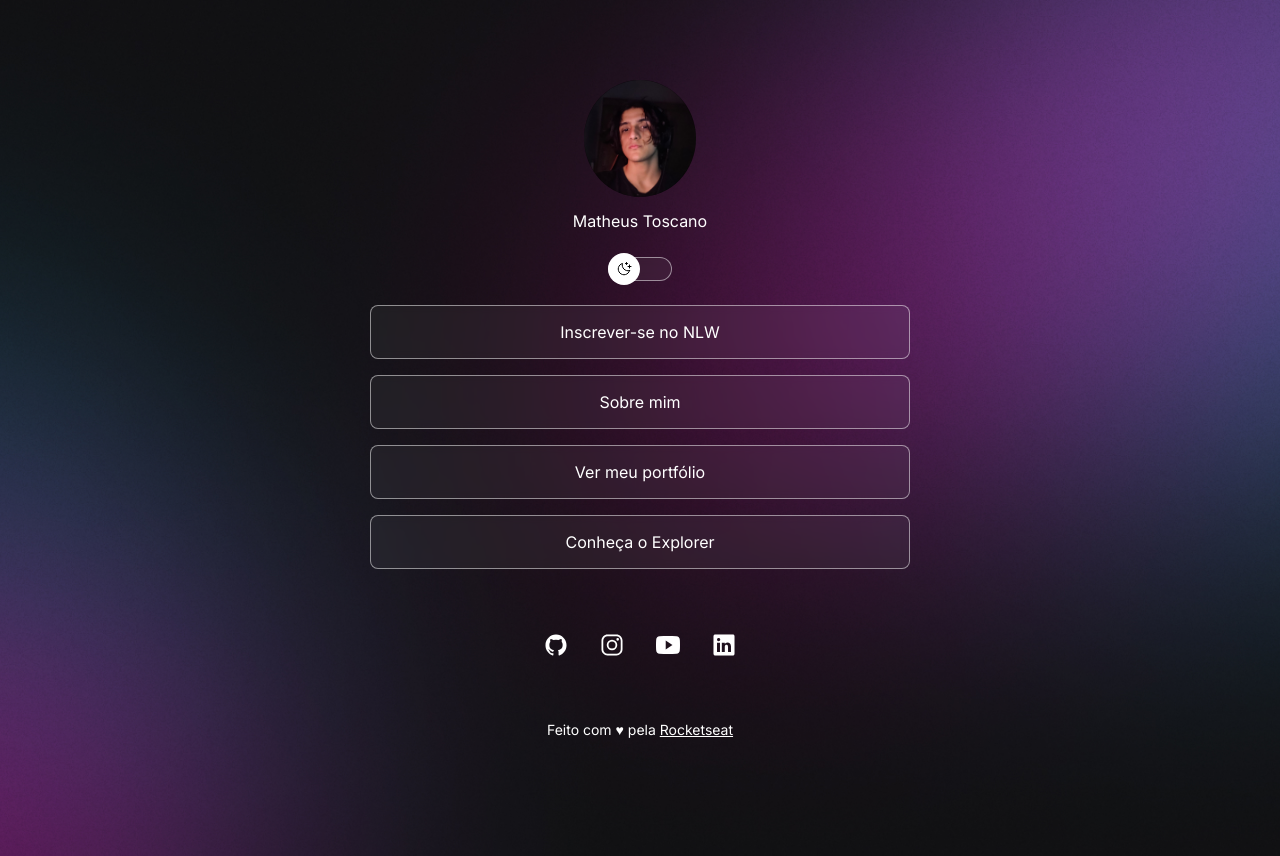
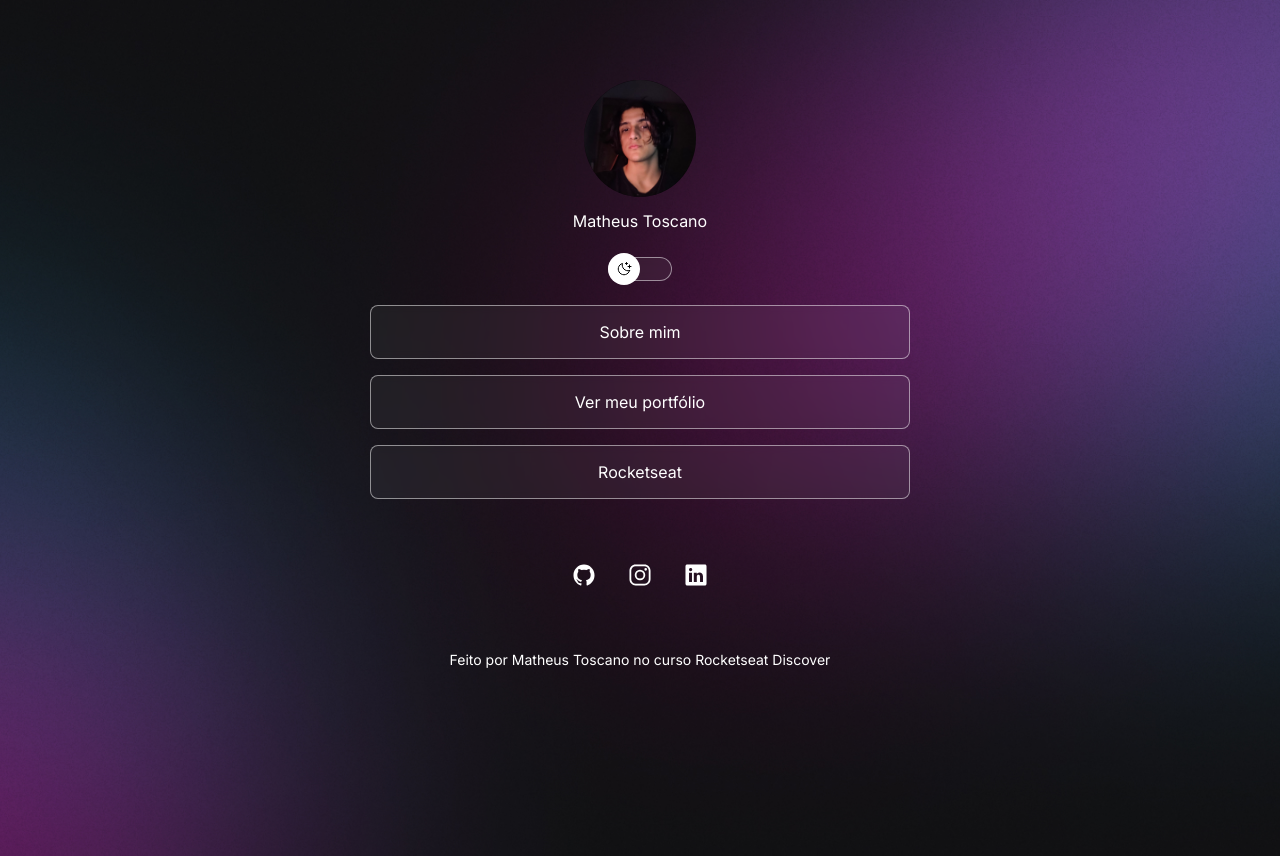
Before and after one commit to matheustoscano18/DevLinks, a plain HTML site: page index.html in a window 1280 px wide. Drawn offline with nearby package versions, Linux system fonts and the light colour scheme.

Commit message:
devlinks ultimo commit

```diff
--- a/index.html
+++ b/index.html
@@ -24,19 +24,14 @@
 
         <ul>
             <li>
-                <a href="#">Inscrever-se no NLW</a>
-            </li>
-
-            <li>
                 <a href="#">Sobre mim</a>
             </li>
 
             <li>
-                <a href="#">Ver meu portfólio</a>
+                <a href="https://portfolio-matheustoscano18s-projects.vercel.app">Ver meu portfólio</a>
             </li>
-
             <li>
-                <a href="#">Conheça o Explorer</a>
+                <a href="https://www.rocketseat.com.br">Rocketseat</a>
             </li>
         </ul>
         <div id="social-links">
@@ -46,16 +41,14 @@
             <a href="https://www.instagram.com/matth19k/" target="_blank">
                 <ion-icon name="logo-instagram"></ion-icon>
             </a>
-            <a href="https://www.youtube.com/channel/UCjmbcvU5dldCm3wJ6k2s88w" target="_blank">
-                <ion-icon name="logo-youtube"></ion-icon>
             </a>
-            <a href="https://www.linkedin.com/in/matheus-toscano-b855b2266" target="_blank">
+            <a href="www.linkedin.com/in/matheusbtoscano" target="_blank">
                 <ion-icon name="logo-linkedin"></ion-icon>
             </a>
         </div>
 
         <footer>
-            Feito com ♥ pela <a href="https://rocketseat.com.br">Rocketseat</a>
+            <p>Feito por Matheus Toscano no curso Rocketseat Discover</p>
         </footer>
     </div>
     <script type="module" src="https://unpkg.com/ionicons@7.1.0/dist/ionicons/ionicons.esm.js"></script>
```
